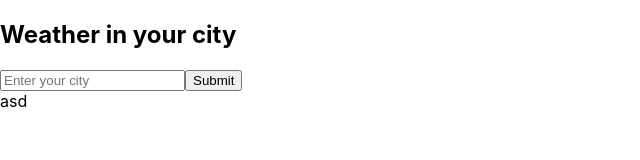
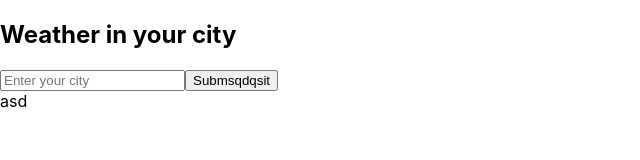
Before and after one commit to osnapitzadi/myfirst-react-app, a React (Create React App) app: page / in a window 1280 px wide. Shown: the top 160 px of the page, without its empty margins (0-640 px from the left). Built offline with nearby package versions, Linux system fonts and the light colour scheme.

Commit message:
show siri how to commit

```diff
--- a/src/components/form.js
+++ b/src/components/form.js
@@ -6,7 +6,8 @@ class Form extends React.Component {
       return (
         <form onSubmit={this.props.weatherMethod}>
             <input type="text" name="city" placeholder="Enter your city"/>
-            <button >Submit</button>
+            <button >Submsqdqsit</button>
+
         </form>
       );
     }
```
